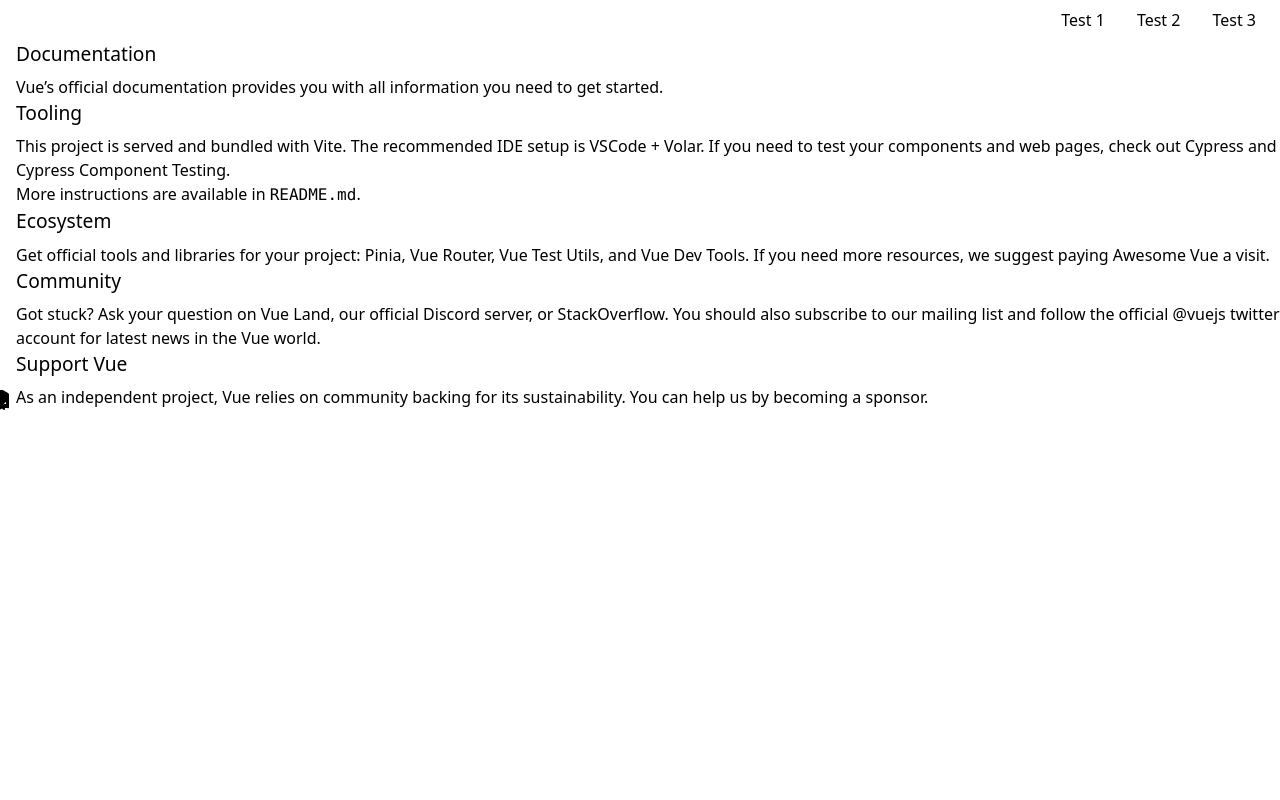
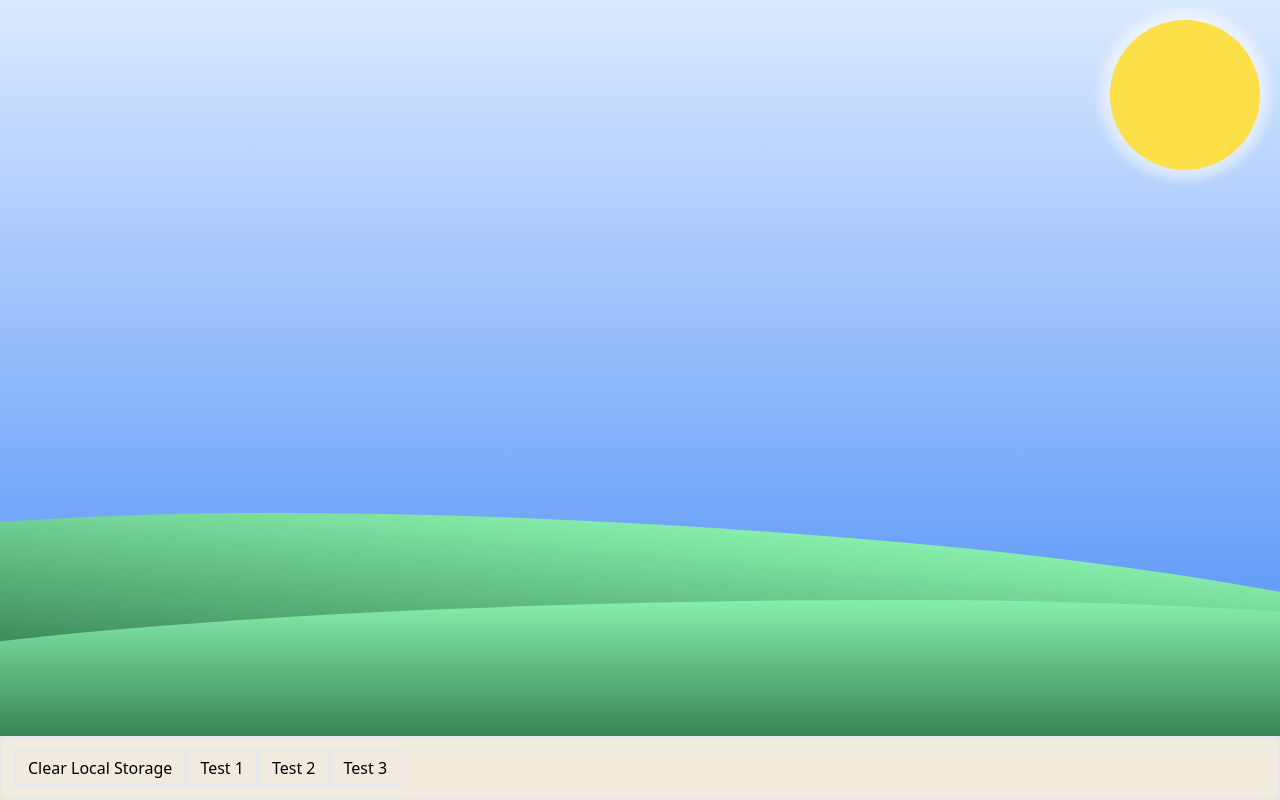
Before and after one commit to nickberens360/desktop, a Vue app: page / in a window 1280 px wide. Built offline with nearby package versions, Linux system fonts and the light colour scheme.

Commit message:
add initial desktop styles

```diff
--- a/src/App.vue
+++ b/src/App.vue
@@ -1,99 +1,58 @@
 <template>
-  <div>
-    <div class="wrapper" style="text-align: right">
+  <div class="desktop">
+
+    <DesktopScreen>
+      <template #header>
+        <DesktopSun />
+      </template>
+      <template #main>
+        <DragBox v-for="(item, index) in setItems" :id="item" :key="item" :initial-z-index="index">
+          <h1 class="text-red-600">{{item}}</h1>
+        </DragBox>
+      </template>
+      <template #footer>
+        <DesktopFooter />
+      </template>
+    </DesktopScreen>
 
 
-      <button @click.stop="addItem('test-1')" class="p-2 pr-6">Test 1</button>
-      <button @click.stop="addItem('test-2')" class="p-2 pr-6">Test 2</button>
-      <button @click.stop="addItem('test-3')" class="p-2 pr-6">Test 3</button>
 
-    </div>
   </div>
-  <RouterView />
 </template>
+
 <script>
-import { RouterLink, RouterView } from 'vue-router'
+import DragBox from '@/components/DragBox.vue';
 import { useUIStore } from '@/stores/ui';
 import { mapStores } from 'pinia';
+import DesktopScreen from '@/components/DesktopScreen.vue';
+import DesktopSun from '@/components/DesktopSun.vue';
+import DesktopFooter from '@/components/DesktopFooter.vue';
 export default {
-  name: 'App',
+  name: 'DesktopView',
   components: {
-    RouterLink,
-    RouterView,
+    DesktopFooter,
+    DesktopSun,
+    DesktopScreen,
+    DragBox,
+  },
+  data() {
+    return {
+      setItems: null
+    };
   },
   computed: {
     ...mapStores(useUIStore),
   },
-
-  methods: {
-    addItem(item) {
-      this.uiStore.setScreenBoxes(item)
+  mounted() {
+    let localBoxItems = JSON.parse(localStorage.getItem('boxesOnScreen'))
+    let stateBoxItems = this.uiStore.boxesOnScreen
+    if (localBoxItems) {
+      this.uiStore.boxesOnScreen = localBoxItems
+      this.setItems = localBoxItems
+    } else {
+      this.setItems = stateBoxItems
     }
-  },
-}
-
-
+    console.log('localBoxItems', localBoxItems)
+  }
+};
 </script>
-<style scoped>
-header {
-  line-height: 1.5;
-  max-height: 100vh;
-}
-
-.logo {
-  display: block;
-  margin: 0 auto 2rem;
-}
-
-nav {
-  width: 100%;
-  font-size: 12px;
-  text-align: center;
-  margin-top: 2rem;
-}
-
-nav a.router-link-exact-active {
-  color: var(--color-text);
-}
-
-nav a.router-link-exact-active:hover {
-  background-color: transparent;
-}
-
-nav a {
-  display: inline-block;
-  padding: 0 1rem;
-  border-left: 1px solid var(--color-border);
-}
-
-nav a:first-of-type {
-  border: 0;
-}
-
-@media (min-width: 1024px) {
-  header {
-    display: flex;
-    place-items: center;
-    padding-right: calc(var(--section-gap) / 2);
-  }
-
-  .logo {
-    margin: 0 2rem 0 0;
-  }
-
-  header .wrapper {
-    display: flex;
-    place-items: flex-start;
-    flex-wrap: wrap;
-  }
-
-  nav {
-    text-align: left;
-    margin-left: -1rem;
-    font-size: 1rem;
-
-    padding: 1rem 0;
-    margin-top: 1rem;
-  }
-}
-</style>
--- /dev/null
+++ b/src/components/DesktopFooter.vue
@@ -0,0 +1,39 @@
+<template>
+<footer class="border-2 p-3">
+  <nav>
+    <button @click.stop="clearLocalStorage" class="border-2 inline-block py-1 px-3">Clear Local Storage</button>
+    <button @click.stop="addItem('test-1')"  class="border-2 inline-block py-1 px-3">Test 1</button>
+    <button @click.stop="addItem('test-2')"  class="border-2 inline-block py-1 px-3">Test 2</button>
+    <button @click.stop="addItem('test-3')"  class="border-2 inline-block py-1 px-3">Test 3</button>
+  </nav>
+</footer>
+</template>
+
+<script>
+import {mapStores} from 'pinia';
+import {useUIStore} from '@/stores/ui';
+
+export default {
+  name: "DesktopFooter",
+  methods: {
+    clearLocalStorage() {
+      localStorage.clear();
+      window.location.reload();
+    },
+    addItem(item) {
+      this.uiStore.setScreenBoxes(item)
+    }
+  },
+  computed: {
+    ...mapStores(useUIStore),
+  },
+}
+</script>
+
+<style scoped>
+footer {
+  position: relative;
+  z-index: 100;
+  background-color: #f1ebde;
+}
+</style>
--- /dev/null
+++ b/src/components/DesktopScreen.vue
@@ -0,0 +1,74 @@
+<template>
+  <div class="desktop flex flex-col justify-between h-screen">
+    <div class="hills" />
+    <div class="w-full">
+      <slot name="header"/>
+    </div>
+    <div class="w-full mb-auto flex p-4">
+      <div class="desktop-item-container">
+        <slot name="side"/>
+      </div>
+      <div class="desktop-content w-full flex justify-center">
+        <slot name="main"/>
+      </div>
+    </div>
+    <div class="w-full">
+      <slot name="footer"/>
+    </div>
+  </div>
+
+
+</template>
+
+<script>
+export default {
+  name: "DesktopScreen"
+}
+</script>
+
+<style scoped>
+.desktop {
+  position: relative;
+  @apply bg-gradient-to-t from-blue-500 to-blue-100;
+  overflow: hidden;
+}
+
+.hills:after {
+  content: "";
+  position: absolute;
+  height: 25%;
+  width: 150%;
+  bottom: 0;
+  left: -25%;
+  transform: skewx(-5deg);
+  @apply bg-gradient-to-t from-green-900 to-green-300;
+  border-radius: 85% 50% 0 0;
+
+}
+
+.hills:before {
+  content: "";
+  position: absolute;
+  height: 35%;
+  width: 150%;
+  bottom: 0;
+  left: -25%;
+  transform: rotate(5deg);
+  @apply bg-gradient-to-t from-green-900 to-green-300;
+  border-radius: 85% 50% 0 0;
+}
+
+
+.desktop-item-container {
+  position: relative;
+  max-width: 300px;
+  flex: 1 0 300px;
+  max-height: 80vh;
+  height: 80vh;
+  display: flex;
+  flex-wrap: wrap;
+  flex-direction: column;
+}
+
+
+</style>
--- /dev/null
+++ b/src/components/DesktopSun.vue
@@ -0,0 +1,29 @@
+<template>
+  <div class="sun bg-yellow-300" />
+</template>
+
+<script>
+export default {
+  name: 'DesktopSun'
+};
+</script>
+
+<style scoped>
+.sun {
+  width: 150px;
+  height: 150px;
+  border-radius: 50%;
+  position: absolute;
+  right: 20px;
+  top: 20px;
+  box-shadow: 0 0 10px 10px rgba(255, 255, 255, 0.5);
+  transition: all 0.5s ease;
+}
+
+.sun:hover {
+  background: url('https://scontent-ord5-2.xx.fbcdn.net/v/t1.15752-9/325215030_1156866658151758_8580206278895722959_n.jpg?_nc_cat=100&ccb=1-7&_nc_sid=ae9488&_nc_ohc=rEe0d92FbnwAX_ECLeW&_nc_ht=scontent-ord5-2.xx&oh=03_AdTtaGKqN2HpxE8L04fEzYYS61SjF-UgAVn4ZfMiF303FQ&oe=63EAB0E8');
+  background-size: contain;
+  width: 250px;
+  height: 250px;
+}
+</style>
--- a/src/components/DragBox.vue
+++ b/src/components/DragBox.vue
@@ -56,10 +56,6 @@
       this.uiStore.activeDragBox = this.id;
 
       this.uiStore.setScreenBoxes(this.uiStore.activeDragBox)
-      // if (this.isActive) {
-      //   let boxIndex = this.uiStore.boxesOnScreen.indexOf(this.id)
-      //   this.uiStore.boxesOnScreen.push(this.uiStore.boxesOnScreen.splice(boxIndex, 1)[0]);
-      // }
 
       const { clientX, clientY } = event;
       let currentX = clientX;
--- a/src/router/index.js
+++ b/src/router/index.js
@@ -1,5 +1,5 @@
 import { createRouter, createWebHistory } from 'vue-router'
-import HomeView from '../views/HomeView.vue'
+import DesktopView from '../views/DesktopView.vue'
 
 const router = createRouter({
   history: createWebHistory(import.meta.env.BASE_URL),
@@ -7,7 +7,7 @@
     {
       path: '/',
       name: 'home',
-      component: HomeView
+      component: DesktopView
     },
     {
       path: '/about',
@@ -17,14 +17,14 @@
       // which is lazy-loaded when the route is visited.
       component: () => import('@/views/AboutView.vue')
     },
-    {
-      path: '/desktop',
-      name: 'desktop',
-      // route level code-splitting
-      // this generates a separate chunk (About.[hash].js) for this route
-      // which is lazy-loaded when the route is visited.
-      component: () => import('../views/DesktopView.vue')
-    },
+    // {
+    //   path: '/',
+    //   name: 'desktop',
+    //   // route level code-splitting
+    //   // this generates a separate chunk (About.[hash].js) for this route
+    //   // which is lazy-loaded when the route is visited.
+    //   component: () => import('../views/DesktopView.vue')
+    // },
 
   ]
 })
--- a/src/views/DesktopView.vue
+++ b/src/views/DesktopView.vue
@@ -1,9 +1,21 @@
 <template>
   <div class="desktop">
 
-    <DragBox v-for="(item, index) in setItems" :id="item" :key="item" :initial-z-index="index">
-      <h1 class="text-red-600">{{item}}</h1>
-    </DragBox>
+    <DesktopScreen>
+      <template #header>
+        <DesktopSun />
+      </template>
+      <template #main>
+        <DragBox v-for="(item, index) in setItems" :id="item" :key="item" :initial-z-index="index">
+          <h1 class="text-red-600">{{item}}</h1>
+        </DragBox>
+      </template>
+      <template #footer>
+
+        <DesktopFooter />
+      </template>
+    </DesktopScreen>
+
 
 
   </div>
@@ -13,15 +25,21 @@
 import DragBox from '../components/DragBox.vue';
 import { useUIStore } from '@/stores/ui';
 import { mapStores } from 'pinia';
+import DesktopScreen from '@/components/DesktopScreen.vue';
+import DesktopSun from '@/components/DesktopSun.vue';
+import DesktopFooter from '@/components/DesktopFooter.vue';
 export default {
   name: 'DesktopView',
+  components: {
+    DesktopFooter,
+    DesktopSun,
+    DesktopScreen,
+    DragBox,
+  },
   data() {
     return {
       setItems: null
     };
-  },
-  components: {
-    DragBox,
   },
   computed: {
     ...mapStores(useUIStore),
--- a/tailwind.config.js
+++ b/tailwind.config.js
@@ -1,6 +1,5 @@
 /** @type {import('tailwindcss').Config} */
 module.exports = {
-  // purge: ['./index.html', './src/**/*.{vue,js,ts,jsx,tsx}'],
   content: [
     './src/**/*.{js,jsx,ts,tsx,vue}',
   ],
```
Also changed, not shown: 1 other file (tests, documents, lock files or other folders).
